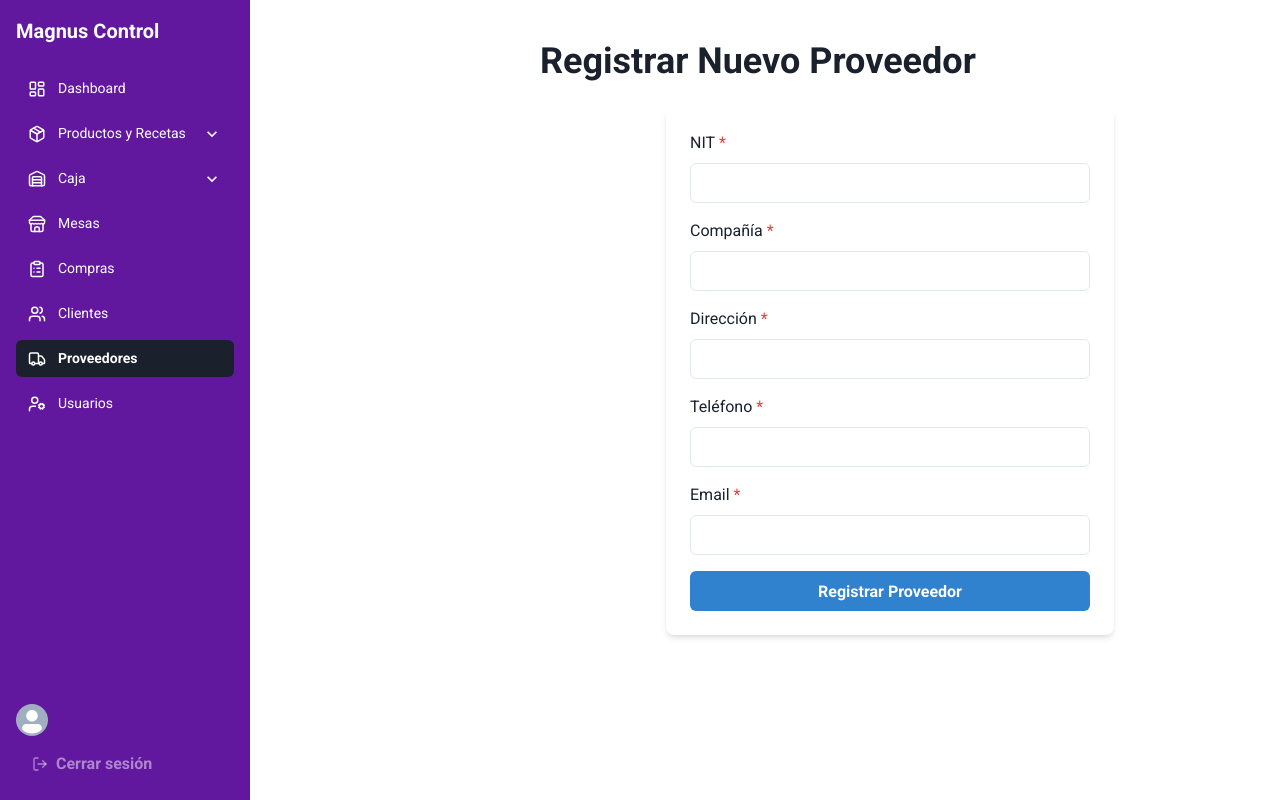
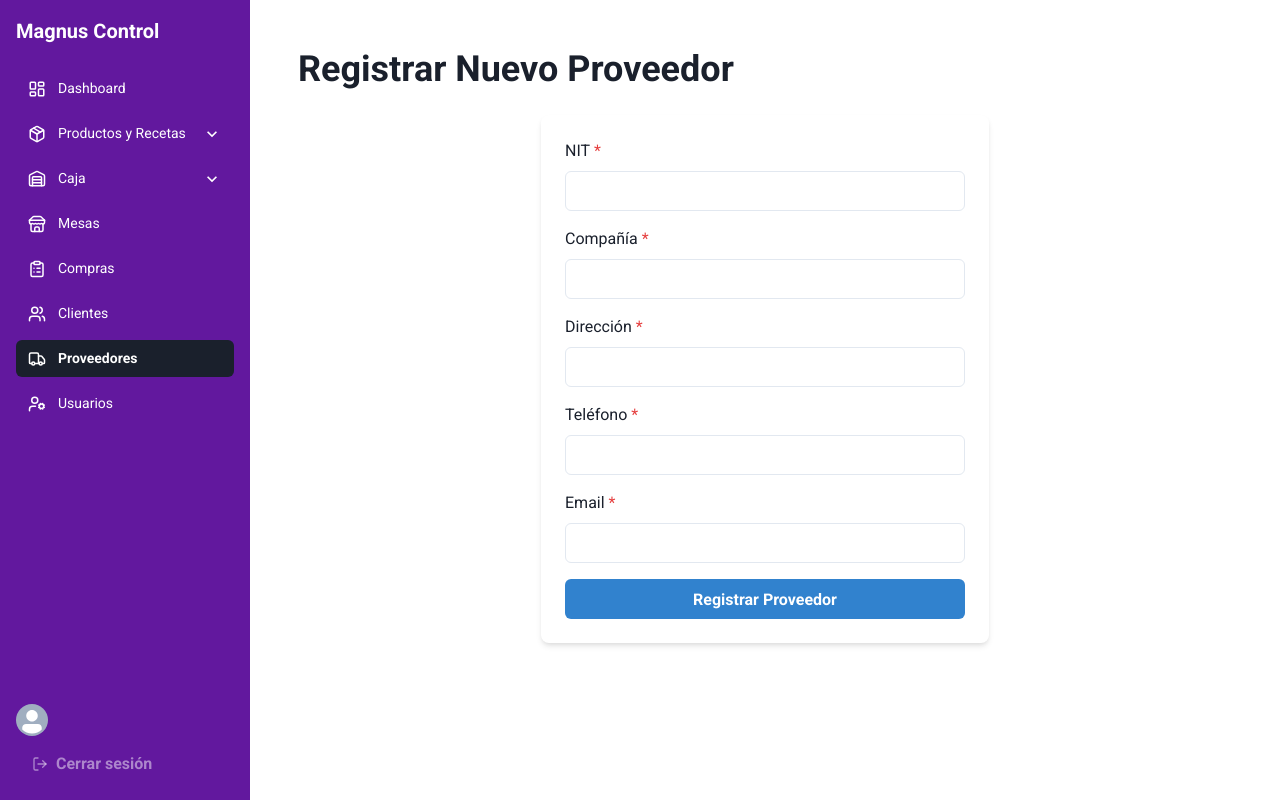
Before and after one commit to JohanVillazar/frontmagnus, a React (Vite) app: page /suppliers in a window 1280 px wide. Built offline with nearby package versions, Linux system fonts and the light colour scheme.

Commit message:
updatecssbox

```diff
--- a/src/components/CreatePurchase.jsx
+++ b/src/components/CreatePurchase.jsx
@@ -109,7 +109,7 @@ const CreatePurchase = () => {
 
   return (
     <Flex ml={{ base: 0, md: "250px" }} p={6} justify="center" align="start" minH="100vh">
-      <Box bg="white" p={6} rounded="lg" shadow="md" w="full" maxW="lg">
+      <Box bg="white" p={{ base: 4, md: 8 }}>
         <Heading size="lg" mb={6} textAlign="center">
           Registrar Nueva Compra
         </Heading>
--- a/src/pages/SupplierPage.jsx
+++ b/src/pages/SupplierPage.jsx
@@ -3,7 +3,7 @@ import CreateSupplierForm from "../components/CreateSupplierForm";
 
 const SupplierPage = () => {
   return (
-    <Box ml="250px" p={6}>
+    <Box p={{ base: 4, md: 8 }}>
       <Heading mb={6}>Registrar Nuevo Proveedor</Heading>
       <CreateSupplierForm />
     </Box>
--- a/src/pages/UserPage.jsx
+++ b/src/pages/UserPage.jsx
@@ -53,7 +53,7 @@ const UserPage = () => {
   };
 
   return (
-    <Box ml="250px" p={6}>
+    <Box p={{ base: 4, md: 8 }}>
       <Heading mb={6}>Crear usuarios del sistema</Heading>
       <SimpleGrid columns={{ base: 1, md: 2 }} spacing={6}>
         <Box>
```
